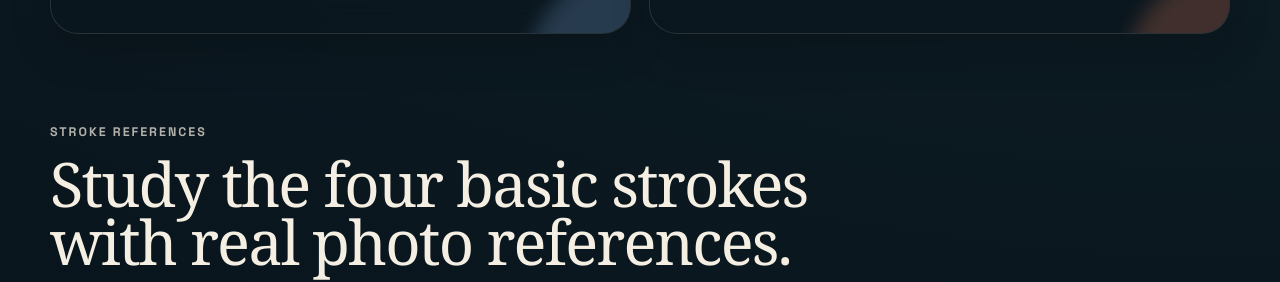
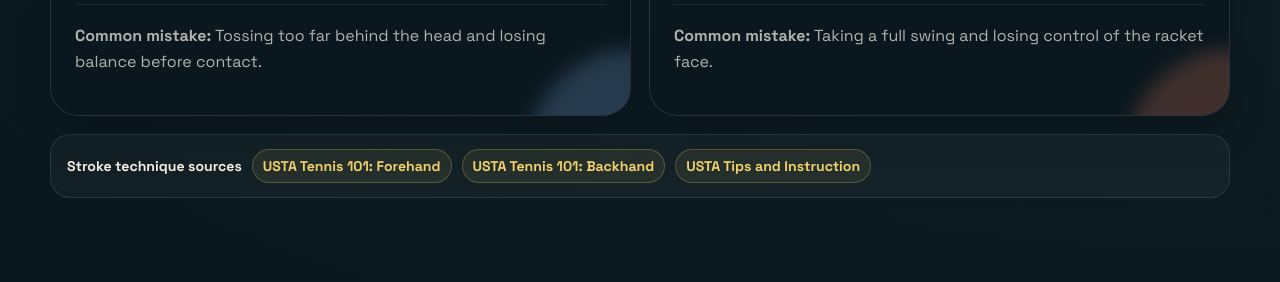
Before and after one commit to Marwan64/Baseline-Basics, a Next.js app: page / in a window 1280 px wide. Shown: the part 2760-3042 px from the top of the page. Built offline with nearby package versions, Linux system fonts and the light colour scheme; no server answers.

Commit message:
Add reputable sources for tennis lessons

```diff
--- a/app/globals.css
+++ b/app/globals.css
@@ -255,6 +255,40 @@ iframe {
   padding: 24px;
 }
 
+.source-strip {
+  margin-top: 18px;
+  padding: 14px 16px;
+  display: flex;
+  align-items: center;
+  gap: 10px;
+  flex-wrap: wrap;
+  border: 1px solid rgba(255, 255, 255, 0.1);
+  border-radius: 20px;
+  background: rgba(255, 255, 255, 0.035);
+  color: var(--muted);
+  font-size: 0.88rem;
+}
+
+.source-strip span {
+  font-weight: 700;
+  color: var(--text);
+}
+
+.source-strip a {
+  padding: 7px 10px;
+  border-radius: 999px;
+  border: 1px solid rgba(243, 211, 106, 0.25);
+  background: rgba(243, 211, 106, 0.08);
+  color: var(--sun);
+  font-weight: 700;
+}
+
+.source-strip a:hover,
+.source-strip a:focus-visible {
+  border-color: rgba(243, 211, 106, 0.55);
+  color: var(--text);
+}
+
 .hero-signals span {
   display: inline-block;
   margin-bottom: 10px;
@@ -419,7 +453,7 @@ iframe {
   display: flex;
   justify-content: space-between;
   gap: 14px;
-  align-items: start;
+  align-items: flex-start;
 }
 
 .stroke-topline {
--- a/app/page.tsx
+++ b/app/page.tsx
@@ -1,6 +1,68 @@
 import { CoachPanel, PracticeTools, QuizSection } from "./components";
 import { diagramAssets, strokeCards, videoLessons } from "./data";
 import Image from "next/image";
+
+const sources = {
+  start: [
+    {
+      label: "LTA beginner tennis tips",
+      href: "https://www.lta.org.uk/play/how-to-get-started/",
+    },
+    {
+      label: "ITF Tennis Play and Stay",
+      href: "https://www.itftennis.com/en/growing-the-game/itf-tennis-play-and-stay/",
+    },
+  ],
+  strokes: [
+    {
+      label: "USTA Tennis 101: Forehand",
+      href: "https://www.usta.com/en/home/improve/tips-and-instruction/national/learning-the-basics--forehand.html",
+    },
+    {
+      label: "USTA Tennis 101: Backhand",
+      href: "https://www.usta.com/en/home/improve/tips-and-instruction/national/learning-the-basics--backhand.html",
+    },
+    {
+      label: "USTA Tips and Instruction",
+      href: "https://www.usta.com/en/home/improve/tips-and-instruction.html",
+    },
+  ],
+  footwork: [
+    {
+      label: "LTA footwork tips",
+      href: "https://www.lta.org.uk/play/tennis-tips-and-techniques/improve-your-tennis-footwork-on-court-with-these-simple-tips/",
+    },
+  ],
+  practice: [
+    {
+      label: "LTA solo practice drills",
+      href: "https://www.lta.org.uk/advantage-home/content/how-to-train-and-practice-tennis-skills-by-yourself/",
+    },
+    {
+      label: "ITF starter-player approach",
+      href: "https://www.itftennis.com/en/growing-the-game/itf-tennis-play-and-stay/",
+    },
+  ],
+} as const;
+
+function SourceStrip({
+  items,
+  label = "Sources",
+}: {
+  items: readonly { label: string; href: string }[];
+  label?: string;
+}) {
+  return (
+    <aside className="source-strip" aria-label={label}>
+      <span>{label}</span>
+      {items.map((item) => (
+        <a href={item.href} key={item.href} rel="noreferrer" target="_blank">
+          {item.label}
+        </a>
+      ))}
+    </aside>
+  );
+}
 
 export default function Home() {
   return (
@@ -120,6 +182,8 @@ export default function Home() {
           </article>
         </section>
 
+        <SourceStrip items={sources.start} label="Beginner guidance sources" />
+
         <section className="section-header" id="strokes">
           <p className="eyebrow">Core Strokes</p>
           <h2>Build the four shots most beginners meet first.</h2>
@@ -146,6 +210,8 @@ export default function Home() {
             </article>
           ))}
         </section>
+
+        <SourceStrip items={sources.strokes} label="Stroke technique sources" />
 
         <section className="section-header" id="diagrams">
           <p className="eyebrow">Stroke References</p>
@@ -185,6 +251,8 @@ export default function Home() {
 
         <CoachPanel />
 
+        <SourceStrip items={sources.strokes} label="Coach mode sources" />
+
         <section className="section-header" id="videos">
           <p className="eyebrow">Demo Videos</p>
           <h2>See the movements before you try them.</h2>
@@ -209,6 +277,8 @@ export default function Home() {
             </article>
           ))}
         </section>
+
+        <SourceStrip items={sources.strokes} label="Demo lesson sources" />
 
         <section className="section-header" id="footwork">
           <p className="eyebrow">Movement</p>
@@ -247,6 +317,8 @@ export default function Home() {
           </article>
         </section>
 
+        <SourceStrip items={sources.footwork} label="Footwork source" />
+
         <section className="section-header" id="plan">
           <p className="eyebrow">Practice Plan</p>
           <h2>Build a 20-minute session based on what you need most.</h2>
@@ -255,6 +327,8 @@ export default function Home() {
 
         <PracticeTools />
 
+        <SourceStrip items={sources.practice} label="Practice-plan sources" />
+
         <section className="section-header" id="quiz">
           <p className="eyebrow">Quiz</p>
           <h2>Check whether the key beginner ideas are sticking.</h2>
@@ -262,6 +336,8 @@ export default function Home() {
         </section>
 
         <QuizSection />
+
+        <SourceStrip items={[...sources.start, ...sources.strokes, ...sources.footwork]} label="Quiz sources" />
 
         <section className="closing-banner">
           <div>
```
